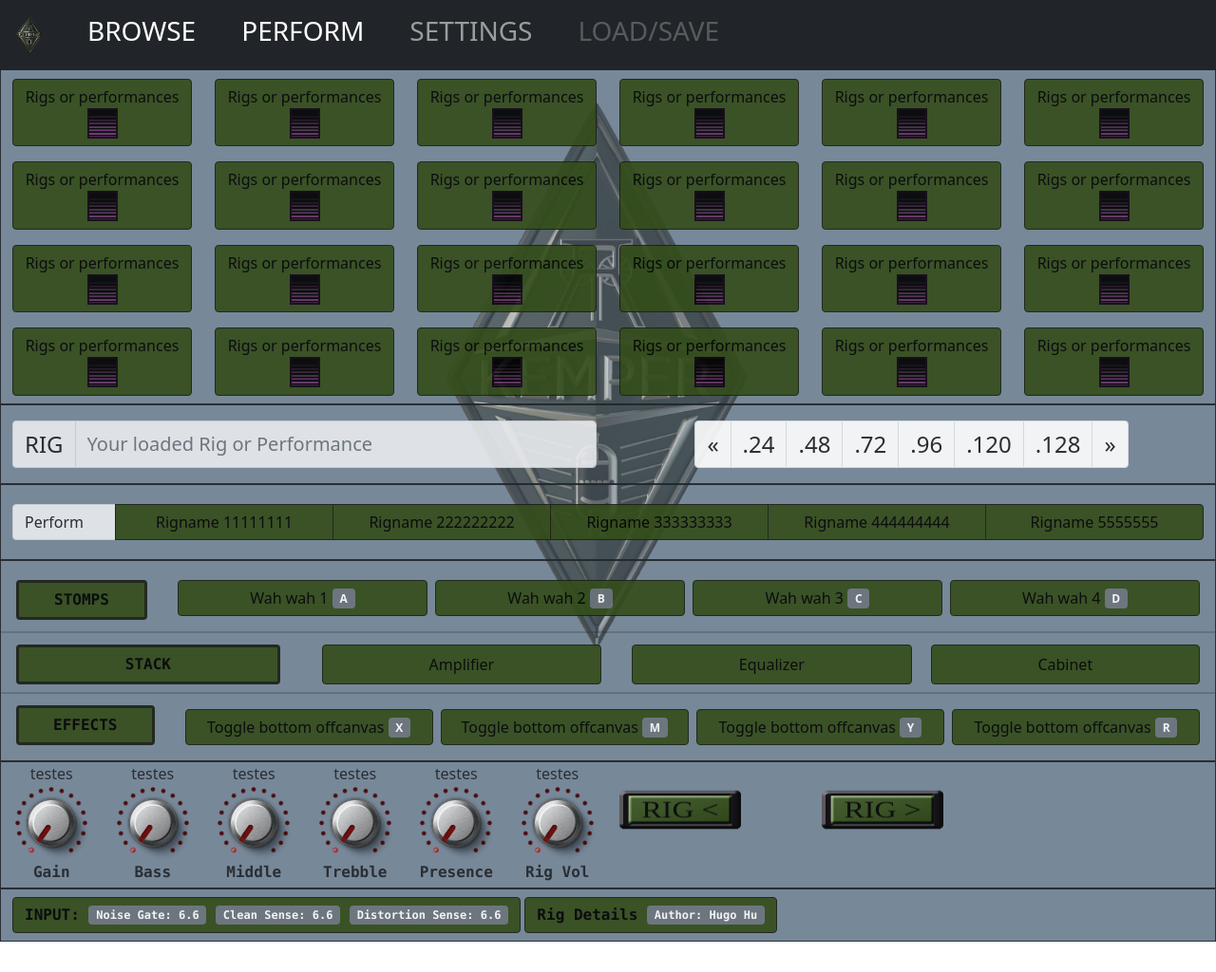
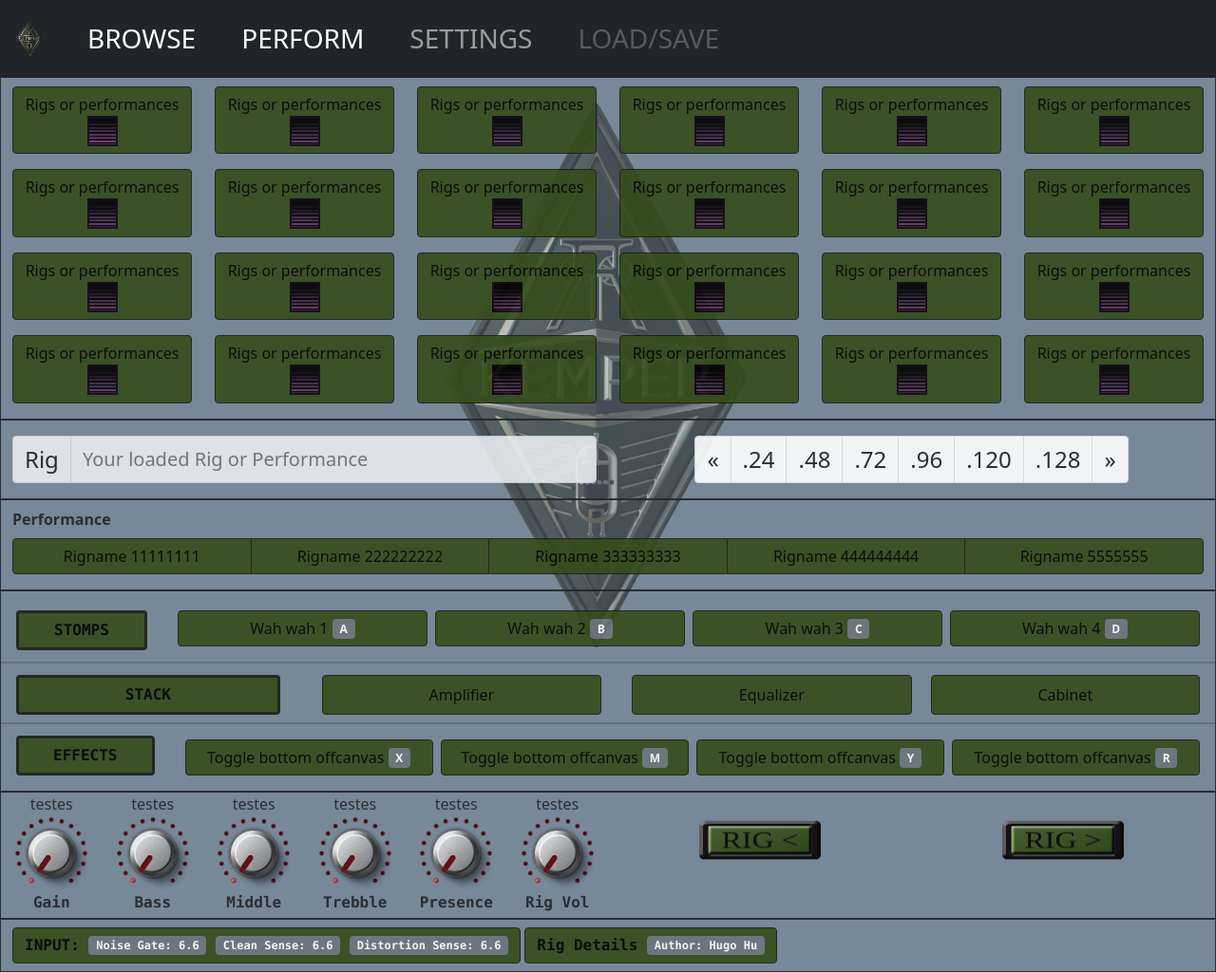
Before and after one commit to schoko11/KEKO-WEB, a plain HTML site: page index.html in a window 1280 px wide. Shown: the whole page at 95% size. Before the commit the page ends 992 px from the top, so only its background shows below. Drawn offline with Linux system fonts and the light colour scheme.

Commit message:
Add files via upload

```diff
--- a/index.html
+++ b/index.html
@@ -118,7 +118,7 @@
             <span class="navbar-toggler-icon"></span>
           </button>
           <div class="collapse navbar-collapse h3" id="navbarCollapse">
-            <ul class="navbar-nav me-auto mb-1 mb-md-0">
+            <ul class="navbar-nav me-auto mb-0 mt-2 mb-md-0">
               <li class="nav-item px-3">
                 <a class="nav-link active " aria-current="page" href="#"> BROWSE </a>
               </li>
@@ -152,9 +152,9 @@
    <!-- <section class=" align-items-stretch bg-light my-5 pt-5"> -->
    <!-- <div class="container-fluid pt-2 border" style="background-image: url('ASSETS/BG_1.jpg'); background-size: cover; " > -->
 
-    <div class="container-fluid pt-2 " style="opacity: 0.9; " >
+    <div class="container-fluid " style="opacity: 0.9; " >
     <!-- <div class="col-12" style="max-height:50vh; min-height:30vh;"> -->
-    <section class="row gy-3 pb-2 border border-dark"  id="keko-row-id-1" >
+    <section class="row gy-3 pt-2 pb-3 border border-dark d-none d-sm-flex"  id="keko-row-id-1" >
         <div class="col-sm-6 col-md-4 col-lg-3 col-xl-2" >
             <button class="btn btn-primary col-12 px-0" type="button">Rigs or performances <webaudio-knob id="input1" sprites="127"  src="ASSETS/meters/green_dPurple_Metergreen_arrowot_arrow_1439_32x32_128.png" > </webaudio-knob> </button>
         </div>
@@ -259,10 +259,10 @@
 
     <!-- <div class="divider py-1"></div>  -->
 
-    <section class="row border border-dark">
-        <div class="col-sm-12 col-lg-6 pt-3">
+    <section class="row pt-2 pb-2 border d-sm-none  border-dark">
+        <div class="col-sm-12 col-lg-6 pt-sm-3 pt-md-0 justify-content-center ">
             <div class="input-group  ">
-                <span class="input-group-text fs-4 justify-content-center " id="basic-addon1">RIG</span>
+                <span class="input-group-text fs-4 " id="basic-addon1">RIG</span>
                 <!--<input class="form-control fs-3 fw-bold font-monospace text-center " id="txtRigName" type="text" value="testestse" disabled readonly></input> -->
                 <input type="text" class="form-control fs-5 justify-content-center " placeholder="Your loaded Rig or Performance" aria-label="rigname" disabled readonly aria-describedby="basic-addon1">
             </div>
@@ -272,10 +272,10 @@
         </div>
         <!-- <nav aria-label="Page navigation" class="col-6 d-flex justify-content-end"> -->
         <!-- <div class="col-sm-12 col-md-6 d-flex justify-content-end"> -->
-        <div class="col-sm-12 col-lg-6 pt-3">
+        <div class="col-sm-12 col-lg-6 pt-sm-2 pt-md-2 d-none d-sm-flex justify-content-center">
             <nav aria-label="Page navigation" >
 
-            <ul class="pagination fs-4 justify-content-center">
+            <ul class="pagination fs-4 ">
                 <li class="page-item">
                     <a class="page-link text-dark" href="#" arial-label="Previous">
                         <span aria-hidden="true">&laquo;</span>
@@ -301,21 +301,81 @@
 
     </section>
 
-    <section class="row d-flex pt-2 pb-2 border border-dark "  id="sectPerf" data-long-press-delay="500">
+
+    <section class="row border d-none d-sm-flex border-dark">
+        <div class="col-sm-12 col-lg-6 pt-3 pb-2 justify-content-center ">
+            <div class="input-group  ">
+                <span class="input-group-text fs-4 " id="basic-addon1">Rig</span>
+                <!--<input class="form-control fs-3 fw-bold font-monospace text-center " id="txtRigName" type="text" value="testestse" disabled readonly></input> -->
+                <input type="text" class="form-control fs-5 justify-content-center " placeholder="Your loaded Rig or Performance" aria-label="rigname" disabled readonly aria-describedby="basic-addon1">
+            </div>
+
+     <!--  <input class="form-control fs-1 fw-bold font-monospace text-center " id="txtRigName" type="text" value="testestse" disabled readonly></input> -->
+
+        </div>
+        <!-- <nav aria-label="Page navigation" class="col-6 d-flex justify-content-end"> -->
+        <!-- <div class="col-sm-12 col-md-6 d-flex justify-content-end"> -->
+        <div class="col-sm-12 col-lg-6 pt-3 pb-0 d-flex justify-content-center">
+            <nav aria-label="Page navigation" >
+
+            <ul class="pagination fs-4 ">
+                <li class="page-item">
+                    <a class="page-link text-dark" href="#" arial-label="Previous">
+                        <span aria-hidden="true">&laquo;</span>
+                    </a>
+
+                </li>
+                <li class="page-item"> <a class="page-link text-dark" href="#">.24</a> </li>
+                <li class="page-item"> <a class="page-link text-dark" href="#">.48</a> </li>
+                <li class="page-item"> <a class="page-link text-dark" href="#">.72</a> </li>
+                <li class="page-item"> <a class="page-link text-dark" href="#">.96</a> </li>
+                <li class="page-item"> <a class="page-link text-dark" href="#">.120</a> </li>
+                <li class="page-item"> <a class="page-link text-dark" href="#">.128</a> </li>
+                <li class="page-item">
+                    <a class="page-link text-dark" href="#" arial-label="Next">
+                        <span aria-hidden="true">&raquo;</span>
+                    </a>
+
+                </li>
+            </ul>
+
+            </nav>
+        </div>
+
+    </section>
+
+    <section class="row pt-2 pb-3 d-flex justify-content-center  border border-dark "  id="sectPerf" data-long-press-delay="500">
 
 
-         <div class="input-group col-12 pb-2 pt-2 p-0 ps-2 pe-3 m-1 col-12 d-flex "  role="group" >
-            <span class="input-group-text col-auto flex-fill align-items-center">Perform</span>
+
+            <!-- <span class="input-group-text">Perform</span> -->
        <!--     <button class="btn btn-outline-secondary" type="button" id="button-addon2">Button</button>-->
-            <button class="btn btn-primary col-2 flex-fill align-items-stretch" type="radio" data-bs-toggle="offcanvas" data-bs-target="#offcanvasBottom" aria-controls="offcanvasBottom">Rigname 11111111
+
+            <label for="basic-url" class="form-label pt-0 fw-bold">Performance</label>
+
+            <div class="input-group row d-none d-sm-flex "  role="group" >
+
+            <button class="btn btn-primary col" type="radio" data-bs-toggle="offcanvas" data-bs-target="#offcanvasBottom" aria-controls="offcanvasBottom">Rigname 11111111
             </button>
-            <button class="btn btn-primary col-2 flex-fill align-items-stretch" type="radio" data-bs-toggle="offcanvas" data-bs-target="#offcanvasBottom" aria-controls="offcanvasBottom">Rigname 222222222
+            <button class="btn btn-primary col" type="radio" data-bs-toggle="offcanvas" data-bs-target="#offcanvasBottom" aria-controls="offcanvasBottom">Rigname 222222222
             </button>
-            <button class="btn btn-primary col-2 flex-fill align-items-stretch" type="radio" data-bs-toggle="offcanvas" data-bs-target="#offcanvasBottom" aria-controls="offcanvasBottom">Rigname 333333333
+            <button class="btn btn-primary col" type="radio" data-bs-toggle="offcanvas" data-bs-target="#offcanvasBottom" aria-controls="offcanvasBottom">Rigname 333333333
             </button>
-            <button class="btn btn-primary col-2 flex-fill align-items-stretch" type="radio" data-bs-toggle="offcanvas" data-bs-target="#offcanvasBottom" aria-controls="offcanvasBottom">Rigname 444444444
+            <button class="btn btn-primary col " type="radio" data-bs-toggle="offcanvas" data-bs-target="#offcanvasBottom" aria-controls="offcanvasBottom">Rigname 444444444
             </button>
-            <button class="btn btn-primary col-2 flex-fill align-items-stretch" type="radio" data-bs-toggle="offcanvas" data-bs-target="#offcanvasBottom" aria-controls="offcanvasBottom">Rigname 5555555
+            <button class="btn btn-primary col " type="radio" data-bs-toggle="offcanvas" data-bs-target="#offcanvasBottom" aria-controls="offcanvasBottom">Rigname 5555555
+            </button>
+        </div>
+        <div class="input-group row  d-sm-none d-md-none d-md-flex">
+            <button class="btn btn-primary " type="radio" data-bs-toggle="offcanvas" data-bs-target="#offcanvasBottom" aria-controls="offcanvasBottom">Rigname 11111111
+            </button>
+            <button class="btn btn-primary " type="radio" data-bs-toggle="offcanvas" data-bs-target="#offcanvasBottom" aria-controls="offcanvasBottom">Rigname 222222222
+            </button>
+            <button class="btn btn-primary " type="radio" data-bs-toggle="offcanvas" data-bs-target="#offcanvasBottom" aria-controls="offcanvasBottom">Rigname 333333333
+            </button>
+            <button class="btn btn-primary  " type="radio" data-bs-toggle="offcanvas" data-bs-target="#offcanvasBottom" aria-controls="offcanvasBottom">Rigname 444444444
+            </button>
+            <button class="btn btn-primary  " type="radio" data-bs-toggle="offcanvas" data-bs-target="#offcanvasBottom" aria-controls="offcanvasBottom">Rigname 5555555
             </button>
         </div>
         <div class="offcanvas offcanvas-bottom" tabindex="-1" id="offcanvasBottom" aria-labelledby="offcanvasBottomLabel">
@@ -331,8 +391,9 @@
             </div>
         </div>
 
+
     </section>
-    <section class="row d-flex pt-2 pb-2 border border-dark"  id="sectStomps" data-long-press-delay="500">
+    <section class="row d-flex pt-2 pb-2 border border-dark d-none d-sm-flex "  id="sectStomps" data-long-press-delay="500">
     <!--    <section class="row d-flex pb-1 border border-dark"  id="demo" data-long-press-delay="500">    -->
         <div class="row d-flex p-0">
 
@@ -527,11 +588,13 @@
             <!-- <webaudio-param link="knbTreble"> </webaudio-param> -->
 
         </div>
-        <div class="col-6 col-sm-4 col-md-3 col-lg-2 " >
-            <webaudio-switch id="sw1" height="100" type="kick"  src="ASSETS/buttons/big_button_rigl.png" ></webaudio-switch>
+        <!-- <div class="col-6 col-sm-4 col-md-3 col-lg-2 " > -->
+        <div class="col-6 col-sm-3 col flex-column" >
+
+            <webaudio-switch id="sw1" class="d-flex justify-content-center" height="100" type="kick"  src="ASSETS/buttons/big_button_rigl.png" ></webaudio-switch>
         </div>
-        <div class="col-6 col-sm-4 col-md-3 col-lg-2 " >
-            <webaudio-switch id="sw1" height="100" type="kick"  src="ASSETS/buttons/big_button_rigr_1.png" ></webaudio-switch>
+        <div class="col-6 col-sm-3 col-auto" >
+            <webaudio-switch id="sw1" class="d-flex justify-content-center align-self-stretch" height="100" type="kick"  src="ASSETS/buttons/big_button_rigr_1.png" ></webaudio-switch>
         </div>
 
 
@@ -541,7 +604,7 @@
     </section>
 
 
-    <section class="row pt-2 pb-1 d-flex border border-dark"   id="sectDivs" data-long-press-delay="500">
+    <section class="row pt-2 pb-1 d-flex border border-dark d-none d-sm-flex"   id="sectDivs" data-long-press-delay="500">
        <!--  <hr class="p-0 m-1"> -->
         <!-- just show wenn medium or smaller -->
         <div class="d-md-none " >
```
